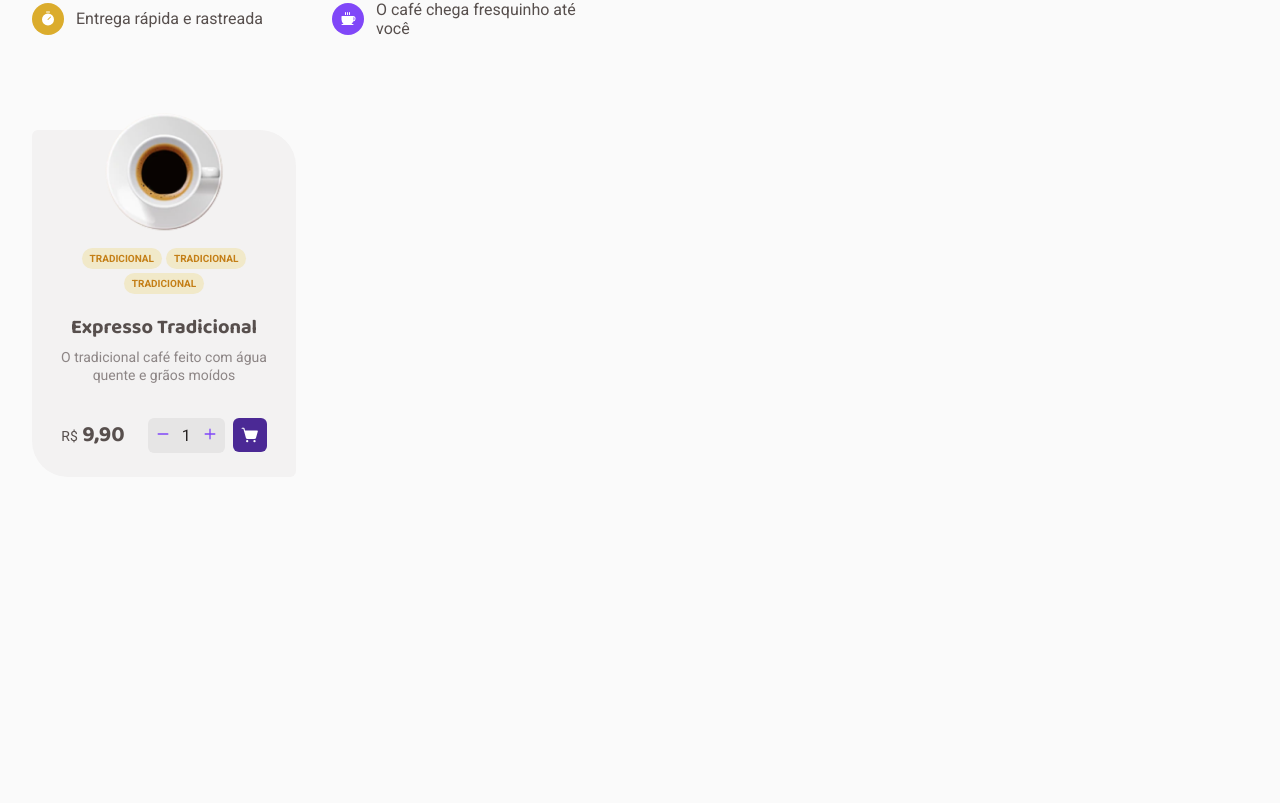
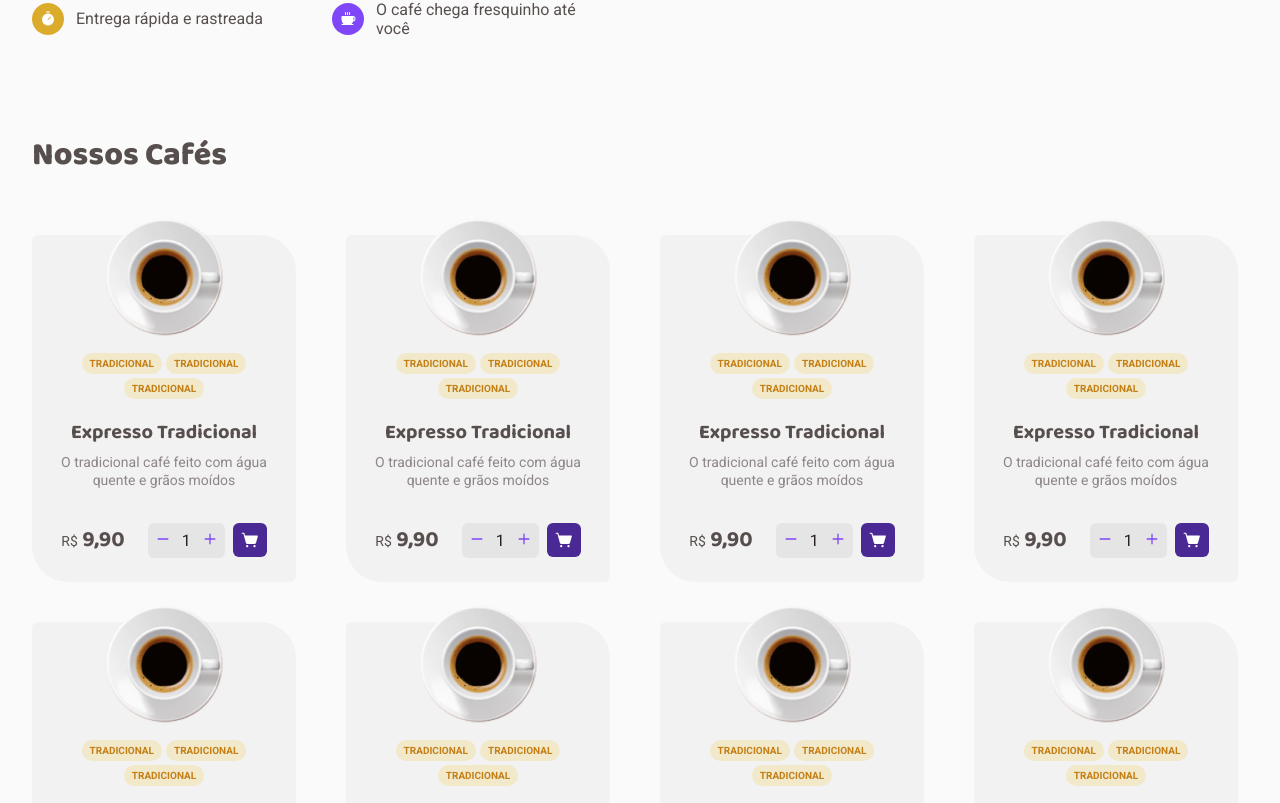
Before and after one commit to EllenBessa/coffee-delivery, a React (Vite) app: page / in a window 1280 px wide. Shown: the part 517-1320 px from the top of the page. Before the commit the page ends 994 px from the top, so only its background shows below. Built offline with nearby package versions, Linux system fonts and the light colour scheme.

Commit message:
feat: :lipstick: Lista de cards da página Home

```diff
--- a/src/pages/Home/components/IntroAboutCoffee/styles.ts
+++ b/src/pages/Home/components/IntroAboutCoffee/styles.ts
@@ -9,7 +9,7 @@ export const IntroWrapper = styled.div`
   gap: 3.5rem;
 
   img {
-    margin-left: 180px;
+    margin-left: 10.625rem;
   }
 `;
 
--- a/src/pages/Home/index.tsx
+++ b/src/pages/Home/index.tsx
@@ -1,11 +1,21 @@
 import { CoffeeCard } from "./components/CoffeeCard";
 import { IntroAboutCoffee } from "./components/IntroAboutCoffee";
+
+import { CardListsWrapper, CoffeesSection } from "./styles";
 
 export function Home() {
   return (
     <>
       <IntroAboutCoffee />
-      <CoffeeCard />
+
+      <CoffeesSection>
+        <h2>Nossos Cafés</h2>
+        <CardListsWrapper>
+          {Array.from(Array(12)).map((_, index) => (
+            <CoffeeCard key={index} />
+          ))}
+        </CardListsWrapper>
+      </CoffeesSection>
     </>
   );
 }
--- /dev/null
+++ b/src/pages/Home/styles.ts
@@ -0,0 +1,21 @@
+import { styled } from "styled-components";
+
+export const CoffeesSection = styled.section`
+  h2 {
+    margin-bottom: 3.38rem;
+
+    font-family: "Baloo 2", cursive;
+    font-size: 2rem;
+    font-weight: 800;
+  }
+`;
+
+export const CardListsWrapper = styled.div`
+  margin-bottom: 9.81rem;
+
+  display: grid;
+  grid-template-columns: repeat(4, 1fr);
+  align-items: center;
+  justify-content: space-between;
+  gap: 2.5rem;
+`;
```
